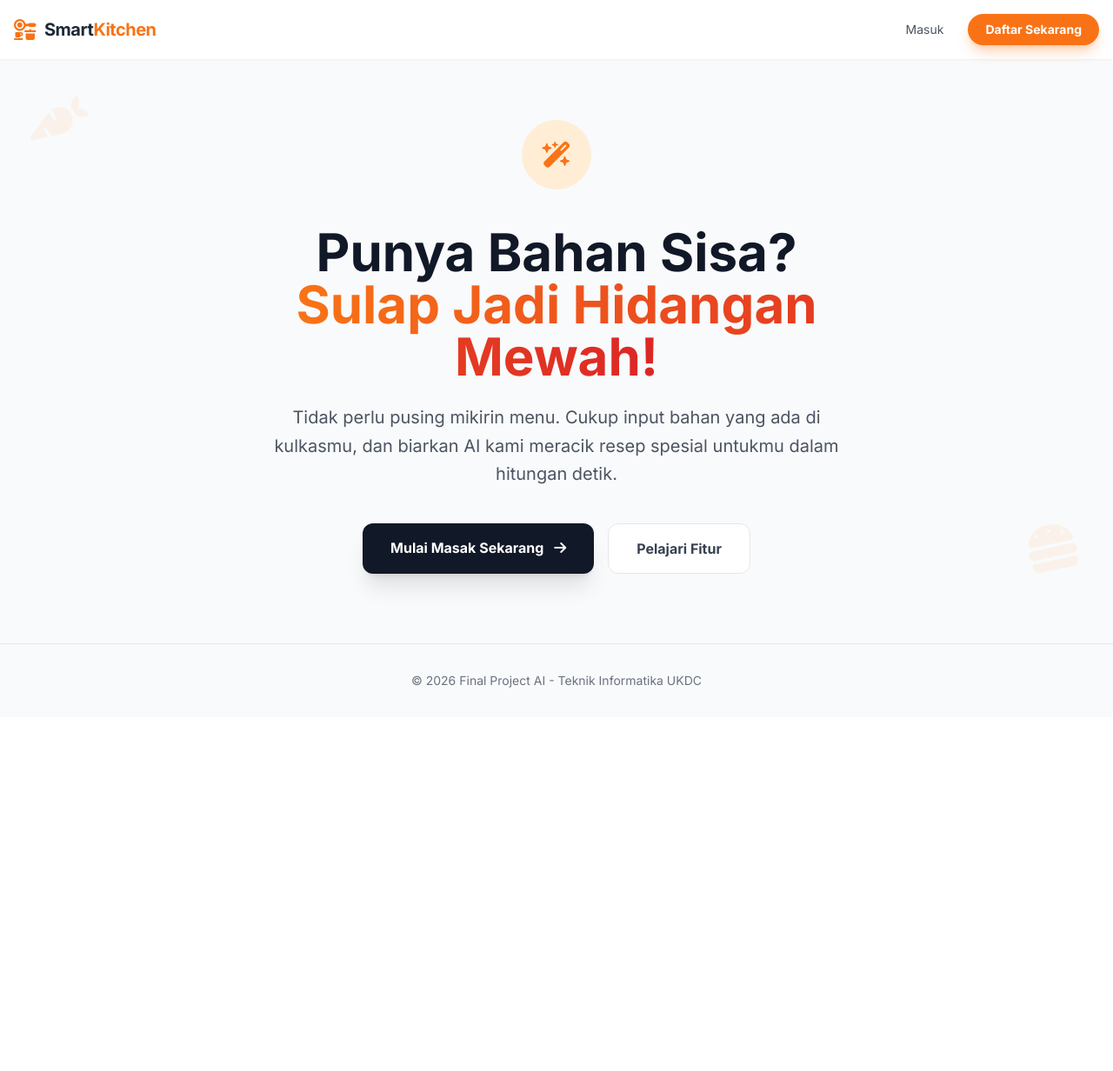
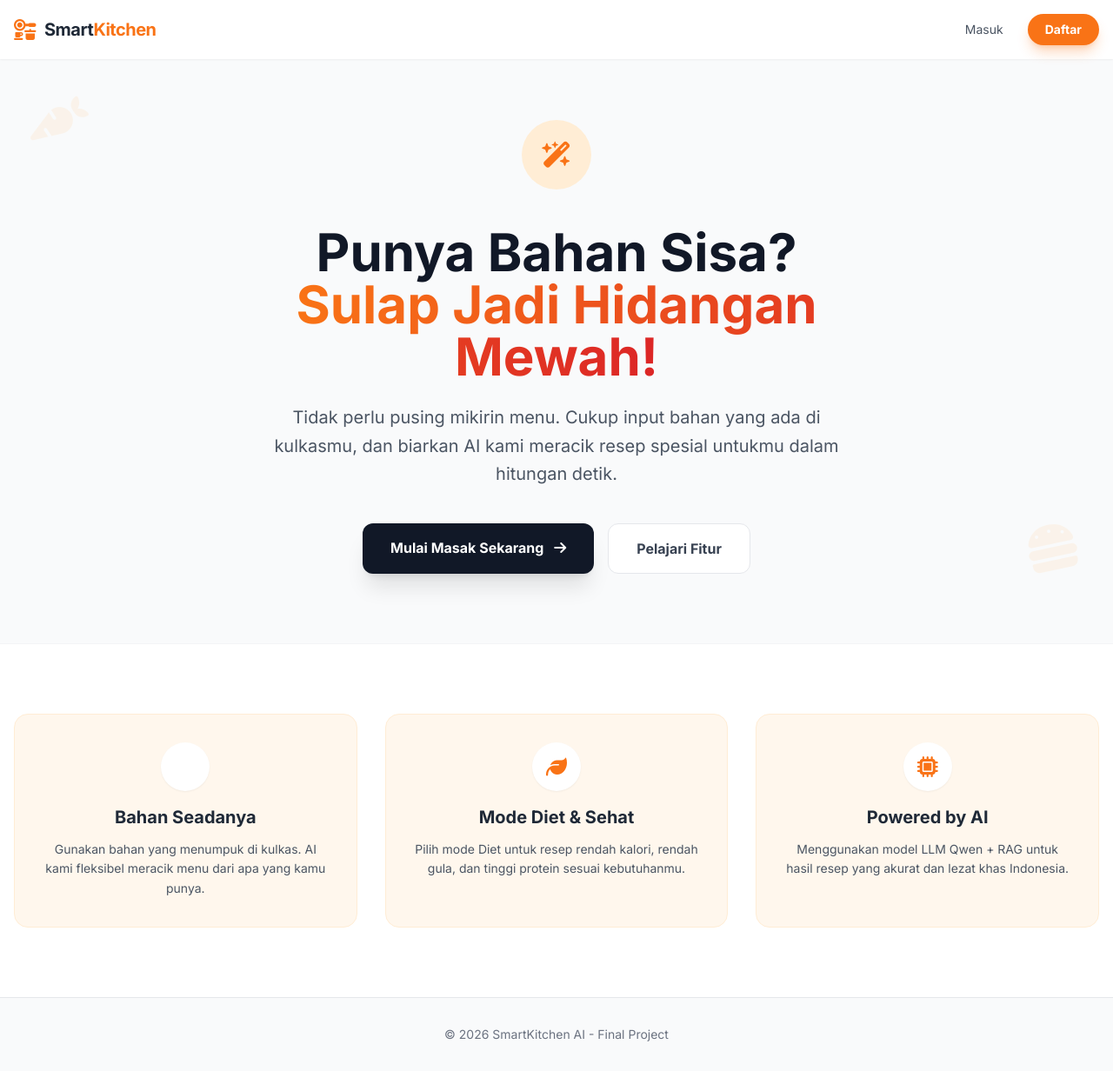
Before and after one commit to MashuNakamura/smart-kitchen, a Flask app: page / in a window 1280 px wide. Shown: the whole page at 87% size. Before the commit the page ends 791 px from the top, so only its background shows below. Run offline with Flask 3, Linux system fonts and the light colour scheme; some libraries are stand-ins or nearby versions.

Commit message:
Chore: Woops forgot about the index.html

```diff
--- a/templates/index.html
+++ b/templates/index.html
@@ -8,7 +8,9 @@
     <link rel="icon" type="image/png" href="{{ url_for('static', filename='if_ukdc.png') }}">
     <link rel="stylesheet" href="https://cdnjs.cloudflare.com/ajax/libs/font-awesome/6.4.0/css/all.min.css">
     <link href="https://fonts.googleapis.com/css2?family=Inter:wght@300;400;600;700&display=swap" rel="stylesheet">
-    <style>body { font-family: 'Inter', sans-serif; }</style>
+    <style>
+        body { font-family: 'Inter', sans-serif; scroll-behavior: smooth; }
+    </style>
 </head>
 <body class="bg-gray-50 text-gray-800 flex flex-col min-h-screen">
 
@@ -26,13 +28,14 @@
             </a>
             {% else %}
             <a href="/login" class="px-4 py-2 text-sm font-medium text-gray-600 hover:text-orange-500 transition">Masuk</a>
-            <a href="/register" class="px-5 py-2 text-sm font-bold bg-orange-500 text-white rounded-full hover:bg-orange-600 transition shadow-lg shadow-orange-500/30">Daftar Sekarang</a>
+            <a href="/register" class="px-5 py-2 text-sm font-bold bg-orange-500 text-white rounded-full hover:bg-orange-600 transition shadow-lg shadow-orange-500/30">Daftar</a>
             {% endif %}
         </div>
     </div>
 </nav>
 
 <main class="flex-grow flex flex-col justify-center items-center text-center px-4 py-20 relative overflow-hidden">
+
     <div class="absolute top-10 left-10 text-orange-200 text-6xl opacity-20 rotate-12"><i class="fa-solid fa-carrot"></i></div>
     <div class="absolute bottom-20 right-10 text-orange-200 text-6xl opacity-20 -rotate-12"><i class="fa-solid fa-burger"></i></div>
 
@@ -68,8 +71,38 @@
     </div>
 </main>
 
+<section id="features" class="bg-white py-20 border-t border-gray-100">
+    <div class="container mx-auto px-4">
+        <div class="grid grid-cols-1 md:grid-cols-3 gap-8">
+            <div class="p-8 rounded-2xl bg-orange-50 border border-orange-100 text-center hover:shadow-lg transition transform hover:-translate-y-1">
+                <div class="w-14 h-14 bg-white rounded-full flex items-center justify-center mx-auto mb-4 text-orange-500 text-2xl shadow-sm">
+                    <i class="fa-solid fa-refrigerator"></i>
+                </div>
+                <h3 class="font-bold text-xl mb-3 text-gray-800">Bahan Seadanya</h3>
+                <p class="text-gray-600 text-sm leading-relaxed">Gunakan bahan yang menumpuk di kulkas. AI kami fleksibel meracik menu dari apa yang kamu punya.</p>
+            </div>
+
+            <div class="p-8 rounded-2xl bg-orange-50 border border-orange-100 text-center hover:shadow-lg transition transform hover:-translate-y-1">
+                <div class="w-14 h-14 bg-white rounded-full flex items-center justify-center mx-auto mb-4 text-orange-500 text-2xl shadow-sm">
+                    <i class="fa-solid fa-leaf"></i>
+                </div>
+                <h3 class="font-bold text-xl mb-3 text-gray-800">Mode Diet & Sehat</h3>
+                <p class="text-gray-600 text-sm leading-relaxed">Pilih mode Diet untuk resep rendah kalori, rendah gula, dan tinggi protein sesuai kebutuhanmu.</p>
+            </div>
+
+            <div class="p-8 rounded-2xl bg-orange-50 border border-orange-100 text-center hover:shadow-lg transition transform hover:-translate-y-1">
+                <div class="w-14 h-14 bg-white rounded-full flex items-center justify-center mx-auto mb-4 text-orange-500 text-2xl shadow-sm">
+                    <i class="fa-solid fa-microchip"></i>
+                </div>
+                <h3 class="font-bold text-xl mb-3 text-gray-800">Powered by AI</h3>
+                <p class="text-gray-600 text-sm leading-relaxed">Menggunakan model LLM Qwen + RAG untuk hasil resep yang akurat dan lezat khas Indonesia.</p>
+            </div>
+        </div>
+    </div>
+</section>
+
 <footer class="bg-gray-50 border-t py-8 text-center text-gray-500 text-sm">
-    <p>&copy; 2026 Final Project AI - Teknik Informatika UKDC</p>
+    <p>&copy; 2026 SmartKitchen AI - Final Project</p>
 </footer>
 
 </body>
```
